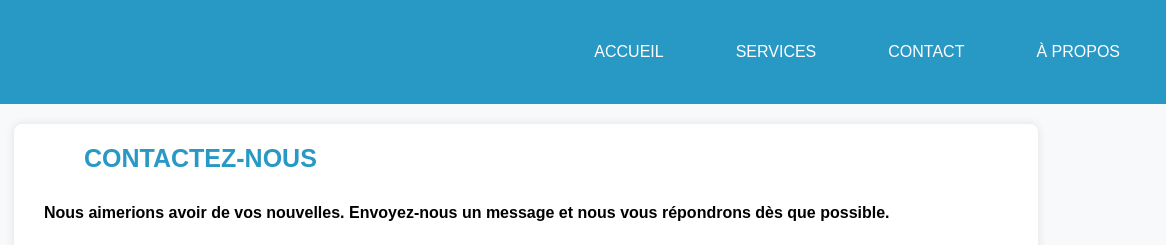
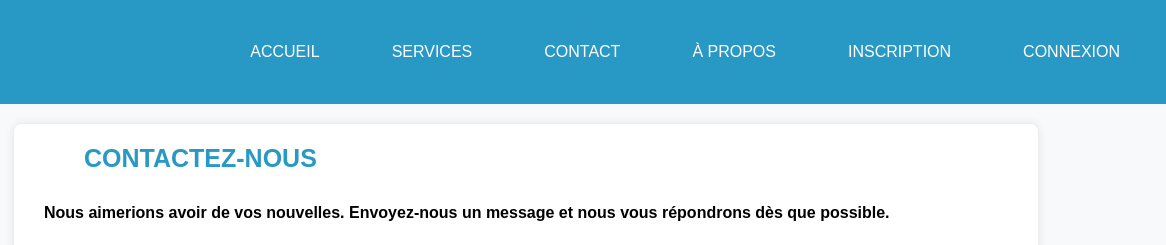
Before and after one commit to JSH-Tech/HealthCareV2, a plain HTML site: page html/contact.html in a window 1280 px wide. Shown: the top 245 px of the page, 114-1280 px from the left. Drawn offline with Linux system fonts and the light colour scheme; a web font is replaced by a local one.

Commit message:
mise a jour de la page contact

```diff
--- a/html/contact.html
+++ b/html/contact.html
@@ -16,6 +16,8 @@
                 <li><a href="../html/service.html">Services</a></li>
                 <li><a href="#" class="active">Contact</a></li>
                 <li><a href="../html/apropos.html">À propos</a></li>
+                <li><a href="./inscription.html">Inscription</a></li>
+                <li><a href="./connexion.html">Connexion</a></li>
             </ul>
         </nav>
     </header>
```
